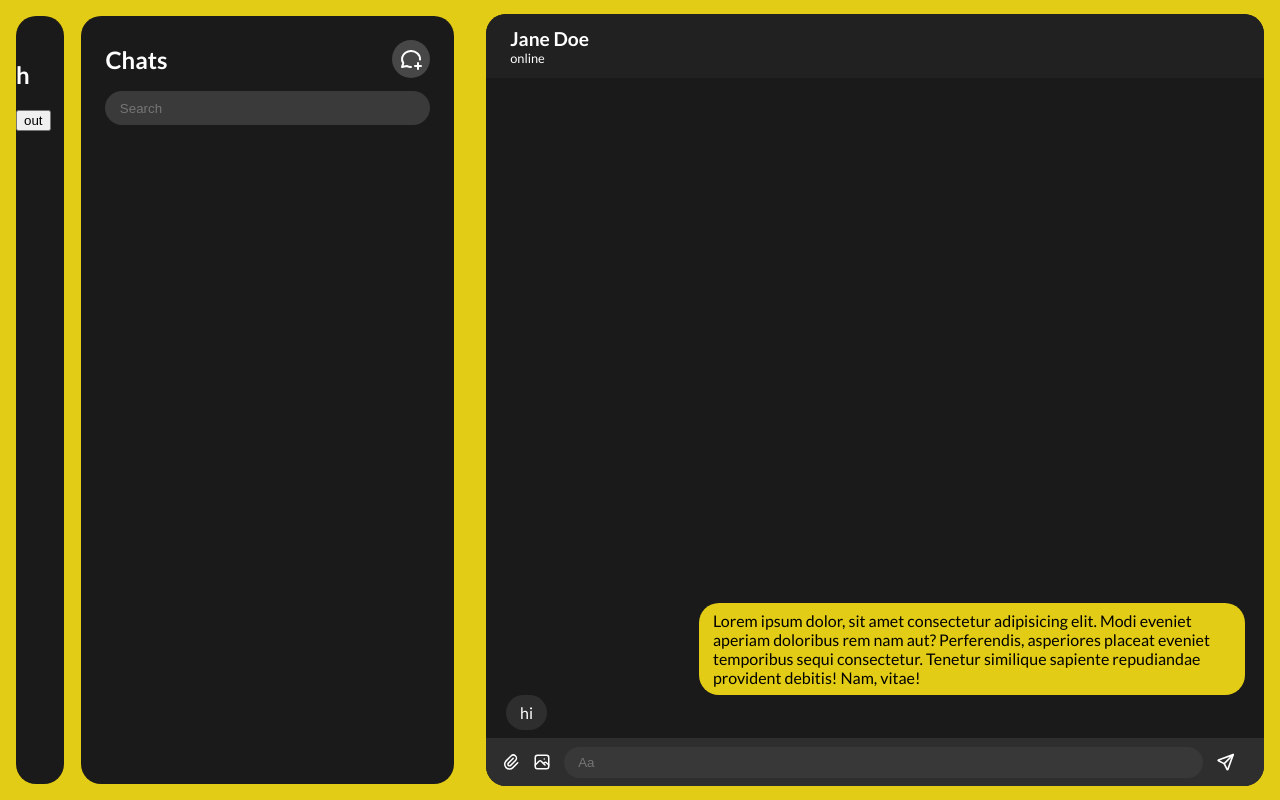
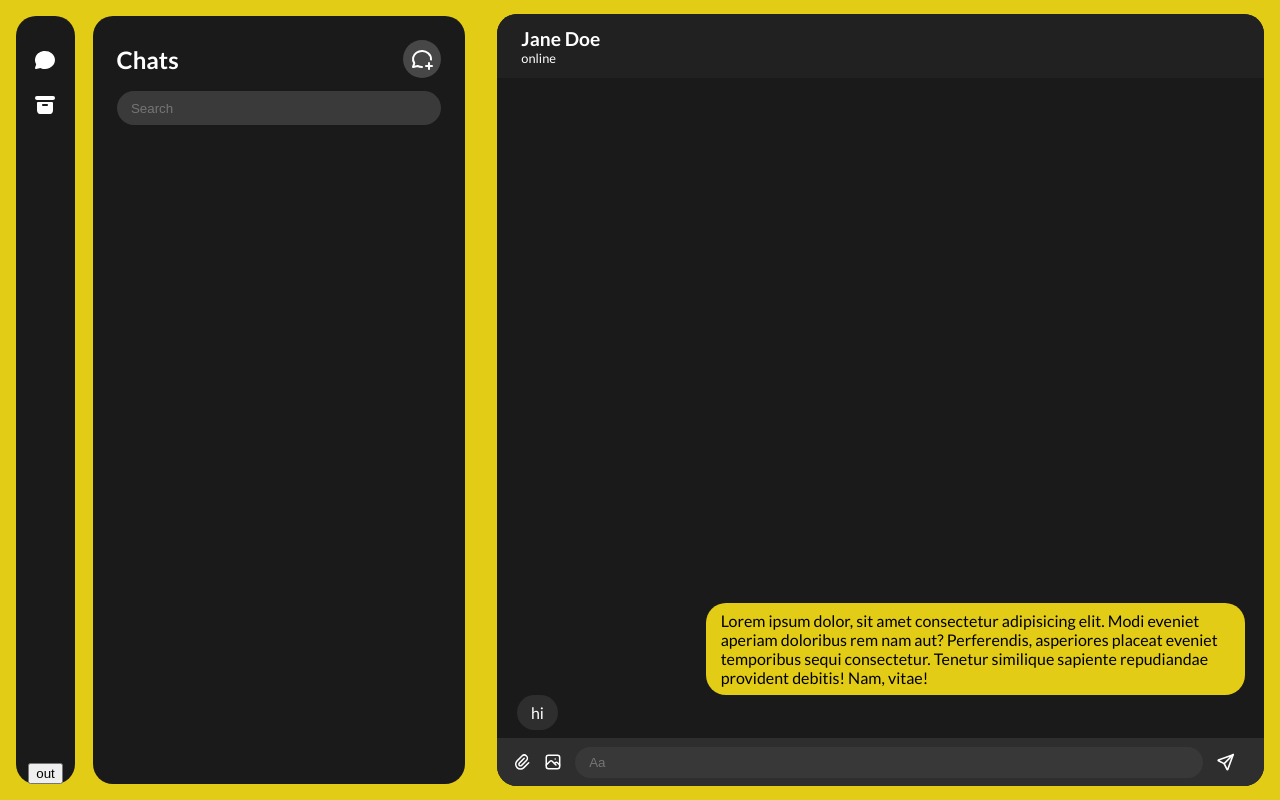
Before and after one commit to locwa/Hello, a PHP site: page /inbox.php in a window 1280 px wide. Run offline with PHP 8.4, Linux system fonts and the light colour scheme; the visitor is signed in with stand-in values (Sample User, id 1); data that the repository does not hold is empty.

Commit message:
refined the buttons

```diff
--- a/src/public/css/style.css
+++ b/src/public/css/style.css
@@ -154,9 +154,28 @@ body{
     margin-top: 0.8rem;
 }
 .navbar{
-    width: 4vw;
+    width: 5vw;
     margin-right: 0.1rem;
     border-radius: 20px;
+    display: flex;
+    flex-direction: column;
+    align-items: center;
+    flex-wrap: wrap;
+    justify-content: space-between;
+}
+.nav-button-group{
+    display: flex;
+    flex-direction: column;
+    align-items: center;
+}
+.nav-button-container{
+    display: flex;
+    align-items: center;
+    justify-content: center;
+    margin-bottom: 0.3rem;
+    height: 2.5rem;
+    width: 2.5rem;
+    border-radius: 10px;
 }
 .heading{
     font-size: 1.5rem;
--- a/src/public/inbox.php
+++ b/src/public/inbox.php
@@ -11,7 +11,45 @@
 <?php include_once("../private/includes/header.php");?>
 <body class="inbox">
     <nav class="message navbar">
-        <h1>h</h1>
+        <div class="nav-button-group">
+            <div class="nav-button-container">
+                <svg
+                    xmlns="http://www.w3.org/2000/svg"
+                    width="24"
+                    height="24"
+                    viewBox="0 0 24 24"
+                    fill="currentColor"
+                    class="nav-button chats">
+                    <path
+                        stroke="none" d="M0 0h24v24H0z" fill="none"
+                    />
+                    <path
+                        d="M5.821 4.91c3.899 -2.765 9.468 -2.539 13.073 .535c3.667 3.129 4.168 8.238 1.152 11.898c-2.841 3.447 -7.965 4.583 -12.231 2.805l-.233 -.101l-4.374 .931l-.04 .006l-.035 .007h-.018l-.022 .005h-.038l-.033 .004l-.021 -.001l-.023 .001l-.033 -.003h-.035l-.022 -.004l-.022 -.002l-.035 -.007l-.034 -.005l-.016 -.004l-.024 -.005l-.049 -.016l-.024 -.005l-.011 -.005l-.022 -.007l-.045 -.02l-.03 -.012l-.011 -.006l-.014 -.006l-.031 -.018l-.045 -.024l-.016 -.011l-.037 -.026l-.04 -.027l-.002 -.004l-.013 -.009l-.043 -.04l-.025 -.02l-.006 -.007l-.056 -.062l-.013 -.014l-.011 -.014l-.039 -.056l-.014 -.019l-.005 -.01l-.042 -.073l-.007 -.012l-.004 -.008l-.007 -.012l-.014 -.038l-.02 -.042l-.004 -.016l-.004 -.01l-.017 -.061l-.007 -.018l-.002 -.015l-.005 -.019l-.005 -.033l-.008 -.042l-.002 -.031l-.003 -.01v-.016l-.004 -.054l.001 -.036l.001 -.023l.002 -.053l.004 -.025v-.019l.008 -.035l.005 -.034l.005 -.02l.004 -.02l.018 -.06l.003 -.013l1.15 -3.45l-.022 -.037c-2.21 -3.747 -1.209 -8.391 2.413 -11.119z"
+                    />
+                </svg>
+            </div>
+            <div class="nav-button-container">
+                <svg
+                    xmlns="http://www.w3.org/2000/svg"
+                    width="24"
+                    height="24"
+                    viewBox="0 0 24 24"
+                    fill="currentColor"
+                    class="nav-button chats">
+                    <path
+                        stroke="none"
+                        d="M0 0h24v24H0z"
+                        fill="none"
+                    />
+                    <path
+                        d="M2 3m0 2a2 2 0 0 1 2 -2h16a2 2 0 0 1 2 2v0a2 2 0 0 1 -2 2h-16a2 2 0 0 1 -2 -2z"
+                    />
+                    <path
+                        d="M19 9c.513 0 .936 .463 .993 1.06l.007 .14v7.2c0 1.917 -1.249 3.484 -2.824 3.594l-.176 .006h-10c-1.598 0 -2.904 -1.499 -2.995 -3.388l-.005 -.212v-7.2c0 -.663 .448 -1.2 1 -1.2h14zm-5 2h-4l-.117 .007a1 1 0 0 0 0 1.986l.117 .007h4l.117 -.007a1 1 0 0 0 0 -1.986l-.117 -.007z"
+                    />
+                </svg>
+            </div>
+        </div>
         <form action="../private/logout.php" method="post">
             <button>out</button>
         </form>
```
